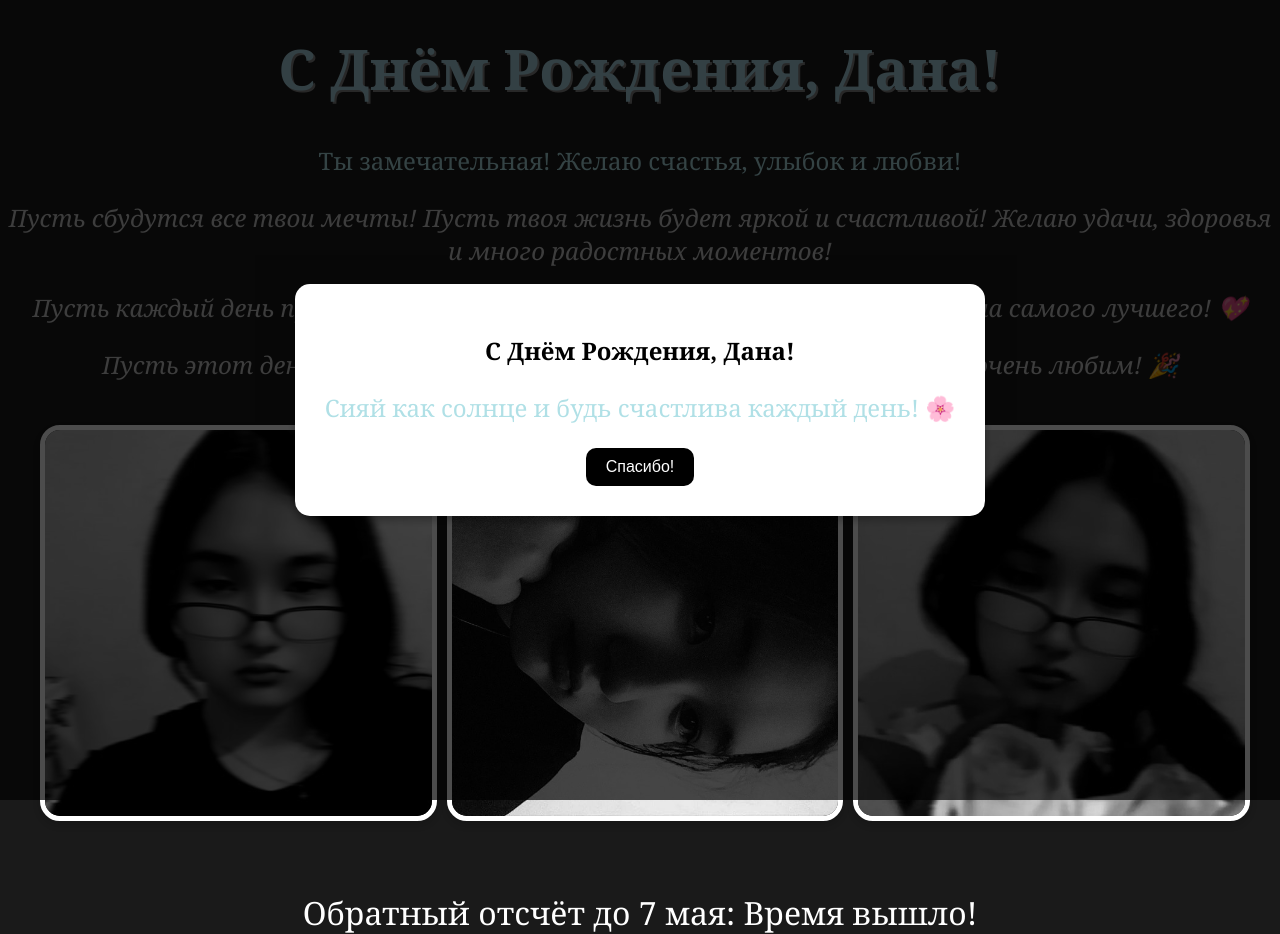
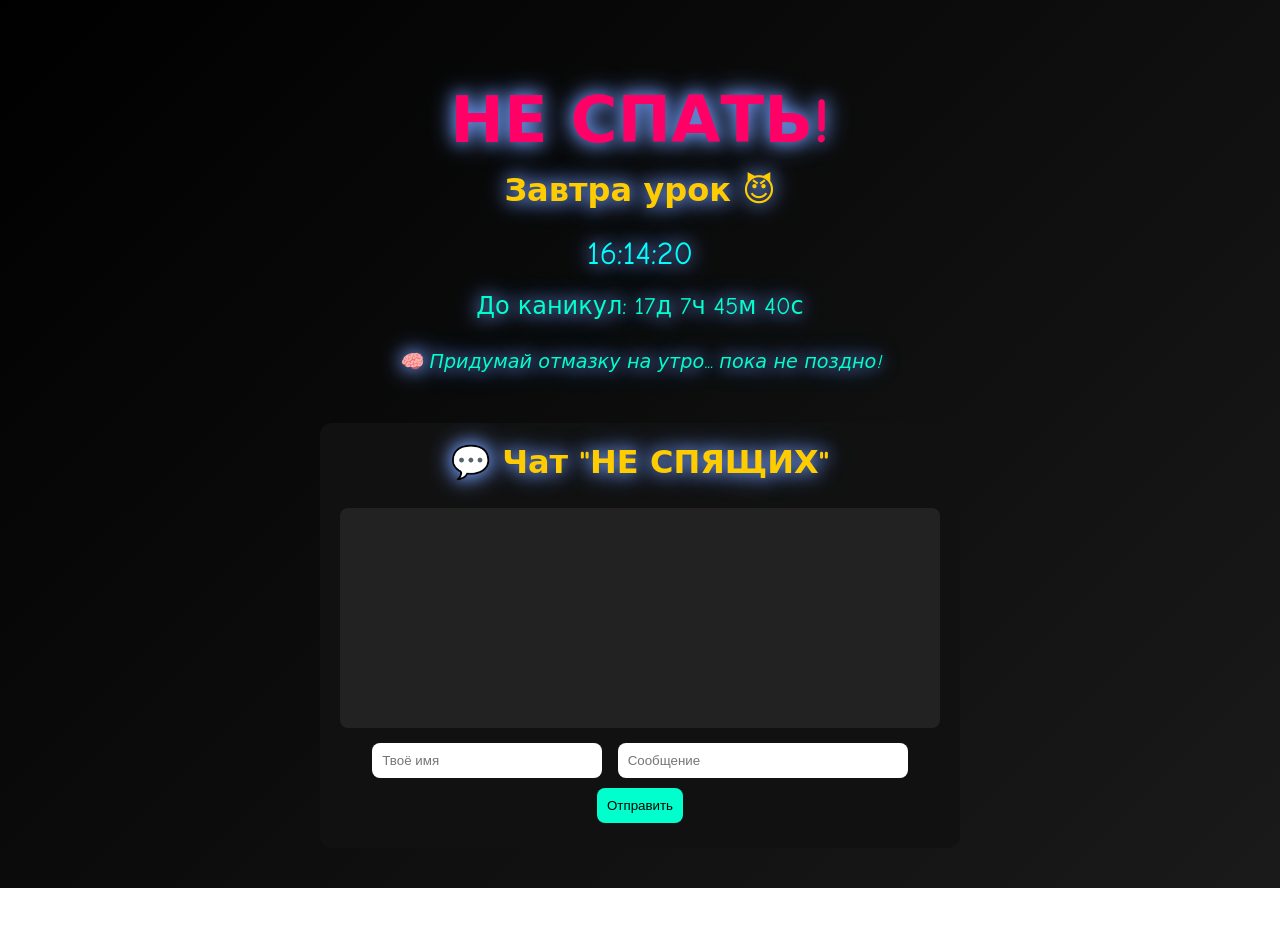
Before and after one commit to Kakashi934/prigloshenia, a plain HTML site: page index.html in a window 1280 px wide. After the commit the page ends 888 px from the top, so only its background shows below. Drawn offline with Linux system fonts and the light colour scheme.

Commit message:
Update index.html

```diff
--- a/index.html
+++ b/index.html
@@ -2,209 +2,178 @@
 <html lang="ru">
 <head>
   <meta charset="UTF-8">
-    <title>С Днём Рождения, Дана!</title>
+  <title>НЕ СПАТЬ!</title>
   <style>
     body {
       margin: 0;
-            padding: 0;
-            font-family: 'Georgia', serif;
-            background: #1a1a1a; /* Тёмно-серый фон */
-            color: #fff; /* Белый текст */
-            overflow-x: hidden;
-            position: relative;
-        }
-        h1 {
+      font-family: 'Comic Sans MS', cursive, sans-serif;
+      background: linear-gradient(135deg, #000000, #1a1a1a);
+      color: #00ffcc;
       text-align: center;
-            color: #ADD8E6; /* Светло-голубой */
-            margin-top: 30px;
-            font-size: 3.5em;
-            text-shadow: 2px 2px #888;
-            animation: fadeIn 2s ease-in-out;
-        }
-        p {
-            text-align: center;
-            font-size: 1.5em;
-            color: #B0E0E6; /* Светлый голубой */
-            animation: fadeIn 2s ease-in-out;
-        }
-        .gallery {
-            display: grid;
-            grid-template-columns: repeat(auto-fit, minmax(250px, 1fr));
-            gap: 20px;
-            padding: 20px;
-            max-width: 1200px;
-            margin: 0 auto;
-            animation: fadeIn 3s ease-in-out;
-        }
-        .gallery img {
-            width: 100%;
-            height: auto;
-            border: 5px solid #fff;
-            border-radius: 20px;
-            box-shadow: 0 4px 12px rgba(0,0,0,0.2);
-            transition: transform 0.3s;
-            filter: grayscale(100%);
-        }
-        .gallery img:hover {
-            transform: scale(1.05);
+      padding: 40px;
+      animation: glow 3s infinite alternate;
     }
 
-        /* Анимация */
-        @keyframes fadeIn {
-            0% { opacity: 0; }
-            100% { opacity: 1; }
+    h1 {
+      font-size: 4em;
+      margin-bottom: 0.2em;
+      color: #ff0066;
     }
 
-        /* Обратный отсчёт */
-        .countdown {
-            text-align: center;
+    h2 {
+      margin-top: 0;
       font-size: 2em;
-            color: #fff;
-            margin-top: 50px;
-            animation: fadeIn 3s ease-in-out;
+      color: #ffcc00;
     }
 
-        .modal {
-            position: fixed;
-            top: 0; left: 0;
-            width: 100%; height: 100%;
-            background: rgba(0, 0, 0, 0.7);
-            display: flex;
-            align-items: center;
-            justify-content: center;
-            z-index: 999;
+    .clock {
+      font-size: 2em;
+      color: #00ffff;
     }
-        .modal-content {
-            background: #fff;
-            padding: 30px;
-            border-radius: 15px;
-            text-align: center;
-            box-shadow: 0 4px 10px rgba(0,0,0,0.3);
+
+    .countdown {
+      font-size: 1.5em;
+      margin: 20px 0;
     }
-        .modal-content h2 {
-            margin-bottom: 20px;
-            color: #000;
+
+    @keyframes glow {
+      from {
+        text-shadow: 0 0 10px #ff00cc, 0 0 20px #ff00cc;
       }
-        .modal-content button {
-            padding: 10px 20px;
-            background: #000;
+      to {
+        text-shadow: 0 0 20px #00ffff, 0 0 30px #00ffff;
+      }
+    }
+
+    .note {
+      margin-top: 30px;
+      font-style: italic;
+      font-size: 1.2em;
+    }
+
+    .chat-container {
+      margin-top: 50px;
+      background: #111;
+      border-radius: 12px;
+      padding: 20px;
+      max-width: 600px;
+      margin-left: auto;
+      margin-right: auto;
       color: white;
+    }
+
+    #chat-box {
+      height: 200px;
+      overflow-y: auto;
+      background: #222;
+      padding: 10px;
+      border-radius: 8px;
+      margin-bottom: 10px;
+      font-size: 0.9em;
+      text-align: left;
+    }
+
+    input, button {
+      padding: 10px;
       border: none;
-            border-radius: 10px;
-            font-size: 1em;
+      border-radius: 8px;
+      margin: 5px;
+    }
+
+    input {
+      width: 35%;
+    }
+
+    #msg {
+      width: 45%;
+    }
+
+    button {
+      background-color: #00ffcc;
+      color: black;
       cursor: pointer;
     }
-        .modal-content button:hover {
-            background: #444;
-        }
 
-        .wishes {
-            color: #ccc;
-            font-style: italic;
-            animation: fadeIn 4s ease-in-out;
-        }
-
-        /* Анимация губы */
-        .lips-animation {
-            position: absolute;
-            top: 50%;
-            left: 50%;
-            transform: translate(-50%, -50%);
-            animation: lipsMove 2s infinite alternate;
-        }
-        @keyframes lipsMove {
-            0% { transform: translate(-50%, -50%) scale(1); }
-            100% { transform: translate(-50%, -50%) scale(1.2); }
-        }
-
-        /* Анимация падающих сердечек */
-        @keyframes hearts {
-            0% { top: -10%; opacity: 1; }
-            100% { top: 100%; opacity: 0; }
-        }
-
-        .hearts {
-            position: absolute;
-            top: -20%;
-            left: 50%;
-            transform: translateX(-50%);
-            font-size: 2em;
-            animation: hearts 5s linear infinite;
-        }
-        .hearts span {
-            position: absolute;
-            animation: hearts 2s linear infinite;
-            color: #ff69b4;
-            z-index: 999;
+    button:hover {
+      background-color: #00ccaa;
     }
   </style>
 </head>
 <body>
 
-    <div class="modal" id="greetingModal">
-        <div class="modal-content">
-            <h2>С Днём Рождения, Дана!</h2>
-            <p>Сияй как солнце и будь счастлива каждый день! 🌸</p>
-            <button onclick="closeModal()">Спасибо!</button>
-        </div>
-    </div>
+  <h1>НЕ СПАТЬ!</h1>
+  <h2>Завтра урок 😈</h2>
 
-    <h1>С Днём Рождения, Дана!</h1>
-    <p>Ты замечательная! Желаю счастья, улыбок и любви!</p>
+  <div class="clock" id="clock">00:00:00</div>
 
-    <p class="wishes">Пусть сбудутся все твои мечты! Пусть твоя жизнь будет яркой и счастливой! Желаю удачи, здоровья и много радостных моментов!</p>
-    <p class="wishes">Пусть каждый день приносит новые возможности и вдохновение! Ты достойна самого лучшего! 💖</p>
-    <p class="wishes">Пусть этот день принесёт тебе море счастья и радости! Мы все тебя очень любим! 🎉</p>
+  <div class="countdown" id="countdown">До каникул: ...</div>
 
-    <!-- Добавление анимации сердечек -->
-    <div class="hearts">
-        <span>💖</span>
-        <span>💖</span>
-        <span>💖</span>
-        <span>💖</span>
-        <span>💖</span>
-    </div>
+  <div class="note">🧠 Придумай отмазку на утро... пока не поздно!</div>
 
-    <div class="gallery">
-        <img src="photo1.jpg" alt="Фото 1">
-        <img src="photo2.jpg" alt="Фото 2">
-        <img src="photo3.jpg" alt="Фото 3">
-    </div>
-
-    <!-- Обратный отсчёт -->
-    <div class="countdown" id="countdown">
-        Обратный отсчёт до 7 мая: <span id="timer"></span>
-    </div>
-
-    <!-- Анимация губы -->
-    <div class="lips-animation">
-        <img src="lips.gif" alt="Губы" width="50" height="50">
+  <div class="chat-container">
+    <h2>💬 Чат "НЕ СПЯЩИХ"</h2>
+    <div id="chat-box"></div>
+    <input type="text" id="name" placeholder="Твоё имя">
+    <input type="text" id="msg" placeholder="Сообщение">
+    <button onclick="sendMessage()">Отправить</button>
   </div>
 
   <script>
-        function closeModal() {
-            document.getElementById('greetingModal').style.display = 'none';
+    function updateClock() {
+      const now = new Date();
+      const timeStr = now.toLocaleTimeString('ru-RU');
+      document.getElementById("clock").textContent = timeStr;
     }
 
-        // Обратный отсчёт до 7 мая
-        const countdownDate = new Date("May 7, 2025 00:00:00").getTime();
+    function updateCountdown() {
+      const now = new Date();
+      const summerBreak = new Date(now.getFullYear(), 5, 1); // 1 июня
+      const diff = summerBreak - now;
 
-        const timer = setInterval(function() {
-            const now = new Date().getTime();
-            const distance = countdownDate - now;
+      if (diff <= 0) {
+        document.getElementById("countdown").textContent = "КАНИКУЛЫ УЖЕ НАЧАЛИСЬ! 🎉";
+        return;
+      }
 
-            const days = Math.floor(distance / (1000 * 60 * 60 * 24));
-            const hours = Math.floor((distance % (1000 * 60 * 60 * 24)) / (1000 * 60 * 60));
-            const minutes = Math.floor((distance % (1000 * 60 * 60)) / (1000 * 60));
-            const seconds = Math.floor((distance % (1000 * 60)) / 1000);
+      const days = Math.floor(diff / (1000 * 60 * 60 * 24));
+      const hours = Math.floor((diff / (1000 * 60 * 60)) % 24);
+      const minutes = Math.floor((diff / (1000 * 60)) % 60);
+      const seconds = Math.floor((diff / 1000) % 60);
 
-            document.getElementById("timer").innerHTML = days + "д " + hours + "ч " + minutes + "м " + seconds + "с ";
+      document.getElementById("countdown").textContent =
+        `До каникул: ${days}д ${hours}ч ${minutes}м ${seconds}с`;
+    }
 
-            if (distance < 0) {
-                clearInterval(timer);
-                document.getElementById("timer").innerHTML = "Время вышло!";
+    // Чат
+    function sendMessage() {
+      const name = document.getElementById("name").value.trim();
+      const msg = document.getElementById("msg").value.trim();
+      if (!name || !msg) return;
+
+      const chat = JSON.parse(localStorage.getItem("chat") || "[]");
+      chat.push({ name, msg });
+      localStorage.setItem("chat", JSON.stringify(chat));
+      document.getElementById("msg").value = "";
+      loadChat();
     }
-        }, 1000);
+
+    function loadChat() {
+      const chat = JSON.parse(localStorage.getItem("chat") || "[]");
+      const chatBox = document.getElementById("chat-box");
+      chatBox.innerHTML = "";
+      chat.forEach(entry => {
+        const p = document.createElement("p");
+        p.innerHTML = `<strong>${entry.name}:</strong> ${entry.msg}`;
+        chatBox.appendChild(p);
+      });
+      chatBox.scrollTop = chatBox.scrollHeight;
+    }
+
+    setInterval(updateClock, 1000);
+    setInterval(updateCountdown, 1000);
+    updateClock();
+    updateCountdown();
+    loadChat();
   </script>
 
 </body>
```
Lines whose indentation alone changed are shown as unchanged.
